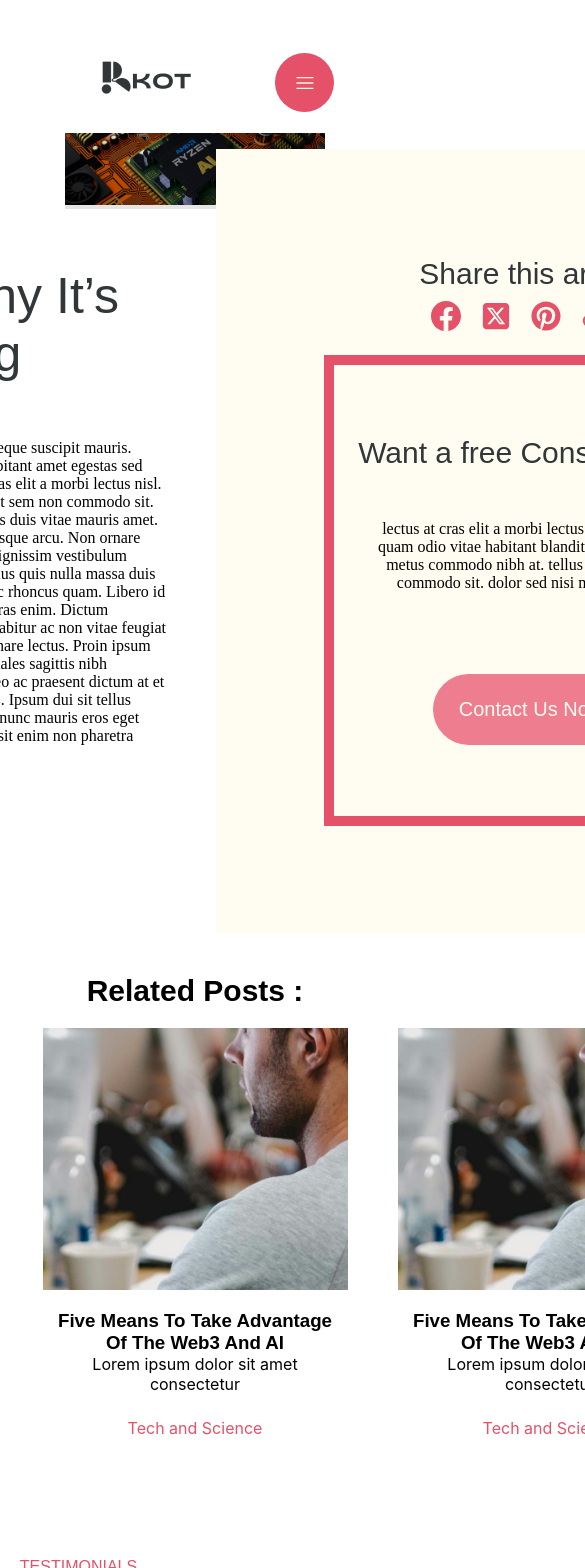
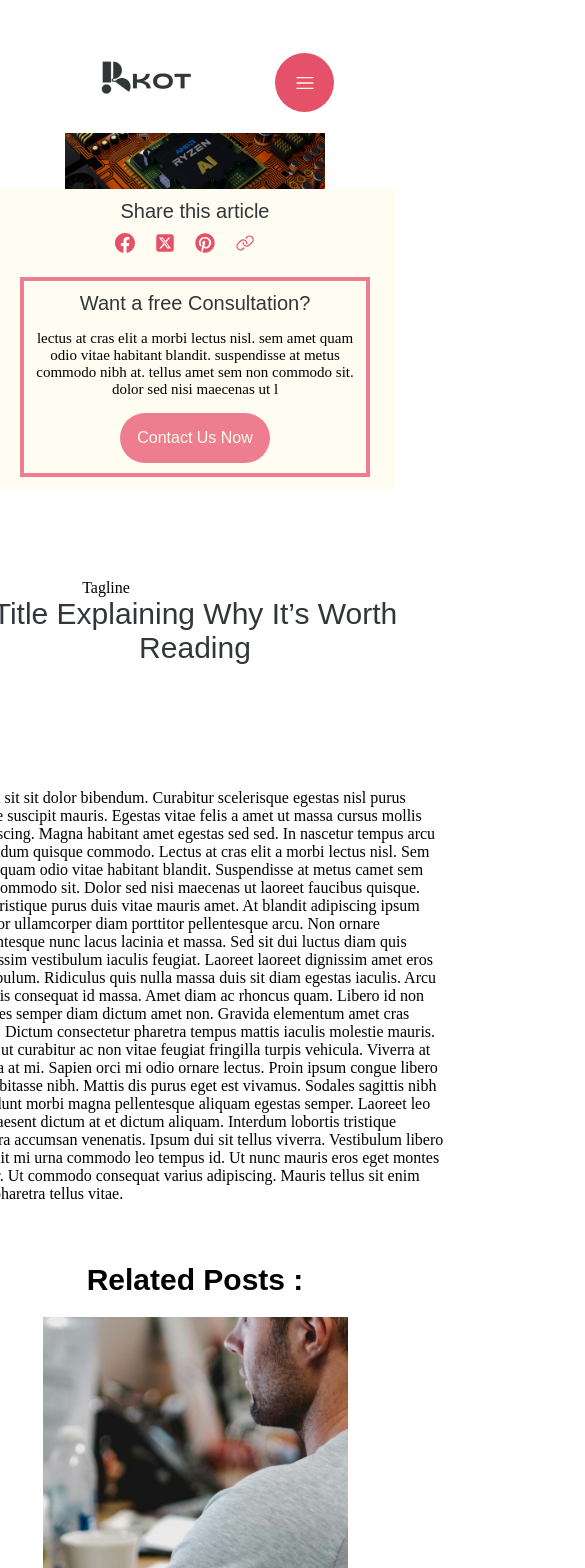
Before and after one commit to rkotchamp/rkot-agency, a React (Vite) app: page /blogs/1 in a window 390 px wide. Shown: the top 1568 px of the page, 585 px wide, since content can reach past the window. Built offline with nearby package versions, Linux system fonts and the light colour scheme.

Commit message:
styled the blo content page

```diff
--- a/src/Components/SocialBlock/Social.css
+++ b/src/Components/SocialBlock/Social.css
@@ -37,6 +37,7 @@
   font-family: var(--secondary-font-family);
   font-size: var(--mid-text-font-size);
   color: var(--body-color);
+  margin-bottom: 20px;
 }
 .callToActionSpace .call_description {
   width: 335px;
@@ -60,3 +61,84 @@
 .blog_btn:hover {
   background-color: rgb(247, 174, 174);
 }
+
+.questAndDescription {
+  display: flex;
+  flex-direction: column;
+  /* justify-content: center; */
+  align-items: center;
+}
+
+/* Tablet */
+@media only screen and (min-width: 601px) and (max-width: 1024px) {
+  .social_blog_container {
+    height: 300px;
+    width: 700px;
+    display: flex;
+    /* flex-direction: initial; */
+  }
+  .social_blog_container .share_text {
+    font-family: var(--secondary-font-family);
+    font-size: var(--body-font-size);
+  }
+
+  .socialIcons .socIcons {
+    font-size: var(--body-font-size);
+  }
+  .callToActionSpace {
+    height: 200px;
+    width: 600px;
+    border: 6px solid var(--light-focus-color);
+    flex-direction: initial;
+    gap: 20px;
+  }
+  .blog_btn {
+    width: 150px;
+    height: 50px;
+    border-radius: 30px;
+    font-size: 16px;
+  }
+}
+
+/* Mobile Phone */
+@media only screen and (max-width: 600px) {
+  .social_blog_container {
+    height: 300px;
+    width: 400px;
+    display: flex;
+    /* flex-direction: initial; */
+  }
+  .social_blog_container .share_text {
+    font-family: var(--secondary-font-family);
+    font-size: var(--body-font-size);
+  }
+
+  .socialIcons .socIcons {
+    font-size: var(--body-font-size);
+  }
+  .callToActionSpace {
+    height: 200px;
+    width: 350px;
+    border: 4px solid var(--light-focus-color);
+    flex-direction: column;
+
+    gap: 10px;
+    padding: 10px auto;
+  }
+  .blog_btn {
+    width: 150px;
+    height: 50px;
+    border-radius: 30px;
+    font-size: 16px;
+  }
+  .callToActionSpace .question {
+    font-size: 20px;
+    margin-bottom: 10px;
+  }
+  .callToActionSpace .call_description {
+    font-size: 15px;
+    padding: 5px;
+    width: auto;
+    height: auto;
+  }
+}
--- a/src/Components/SocialBlock/Social.jsx
+++ b/src/Components/SocialBlock/Social.jsx
@@ -18,12 +18,14 @@ function Social() {
       </div>
 
       <div className="callToActionSpace">
+        <div className="questAndDescription">
           <p className="question">Want a free Consultation?</p>
           <p className="call_description">
             Lectus at cras elit a morbi lectus nisl. Sem amet quam odio vitae
             habitant blandit. Suspendisse at metus commodo nibh at. Tellus amet
             sem non commodo sit. Dolor sed nisi maecenas ut l
           </p>
+        </div>
         <button className="blog_btn">Contact Us Now </button>
       </div>
     </div>
--- a/src/Pages/BlogContent/BlogContent.css
+++ b/src/Pages/BlogContent/BlogContent.css
@@ -73,3 +73,65 @@
   margin-top: 100px;
   z-index: 1000;
 }
+
+/* Tablet */
+@media only screen and (min-width: 601px) and (max-width: 1024px) {
+  .text_content_and_socials {
+    display: flex;
+    flex-direction: column-reverse;
+  }
+  .socialStyleController {
+    margin-top: -30px;
+  }
+  .relatedPosts .posts {
+    display: flex;
+    flex-wrap: wrap;
+    justify-content: space-around;
+    gap: 20px;
+  }
+}
+
+/* Mobile Phone */
+@media only screen and (max-width: 600px) {
+  .text_content_and_socials {
+    display: flex;
+    flex-direction: column-reverse;
+  }
+  .socialStyleController {
+    margin-top: -20px;
+    display: flex;
+    justify-content: center;
+  }
+  .relatedPosts .posts {
+    display: flex;
+    flex-wrap: wrap;
+    justify-content: space-around;
+    gap: 20px;
+  }
+  .text_content_and_socials .text_content {
+    width: 500px;
+    height: auto;
+  }
+  .text_content_and_socials .text_content .titles {
+    width: 322px;
+    height: 160px;
+    margin-bottom: 30px;
+    margin-top: 40px;
+  }
+  .titles h3 {
+    width: 500px;
+    font-size: var(--mid-text-font-size);
+  }
+
+  .textBlog {
+    width: 500px;
+    height: auto;
+    padding: 10px;
+  }
+  .textBlog p {
+    width: 500px !important;
+
+    height: auto;
+    padding: 10px;
+  }
+}
--- a/src/Pages/BlogContent/BlogContent.jsx
+++ b/src/Pages/BlogContent/BlogContent.jsx
@@ -6,7 +6,7 @@ import Banner from "../../assets/Images/Banner.png";
 import Social from "../../Components/SocialBlock/Social";
 import Blog from "../../Components/Blog/Blog";
 import "./BlogContent.css";
-import Contact from "../../Components/Testimonials&Contacts/Contact/Contact";
+
 import Testimony from "../../Components/Testimonials&Contacts/Testimony/Testimony";
 import Footer from "../../Components/Footer/Footer";
 
```
Lines whose indentation alone changed are shown as unchanged.
